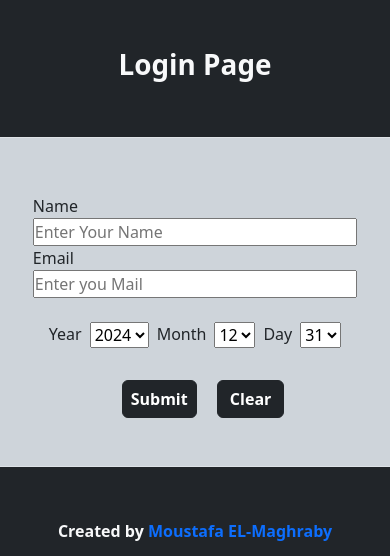
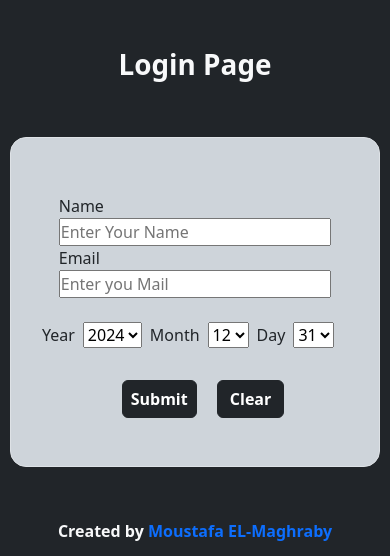
Before and after one commit to moustafa-elmaghraby/Js-form-with-date, a plain HTML site: page index.html in a window 390 px wide. Shown: the top 556 px of the page. Drawn offline with Linux system fonts and the light colour scheme.

Commit message:
Responsive

```diff
--- a/css/style.css
+++ b/css/style.css
@@ -15,3 +15,16 @@
     color: #444343 !important;
 
 }
+
+@media screen and (max-width: 768px){
+
+    .mobile-view {
+        width: 95% !important;
+    }
+    .mobile-veiw-1{
+        display: flex;
+        justify-content: center;
+        align-items: center;
+        width: 95%;
+    }
+}
--- a/index.html
+++ b/index.html
@@ -14,7 +14,7 @@
 
     <h1 class="text-light text-center fw-bold pt-5">Login Page</h1>
     <div class="d-flex justify-content-center align-content-center align-items-center  py-5 ">
-        <form class="border border-opacity-50 p-5 bg-dark-subtle shadow-1 rounded-4 ">
+        <form class="border border-opacity-50 p-5 bg-dark-subtle shadow-1 rounded-4 mobile-view ">
             <div class="d-flex flex-column my-2 ">
                 <label for="Name">Name</label>
                 <input type="text" placeholder="Enter Your Name" required>
@@ -26,7 +26,7 @@
             </div>
 
 
-            <div class="d-flex flex-row py-3 px-3 gap-2">
+            <div class="d-flex flex-row py-3 gap-2 mobile-veiw-1">
                 <label for="year">Year</label>
                 <select name="year" id="year">
                     <option value="1900">1900</option>
```
